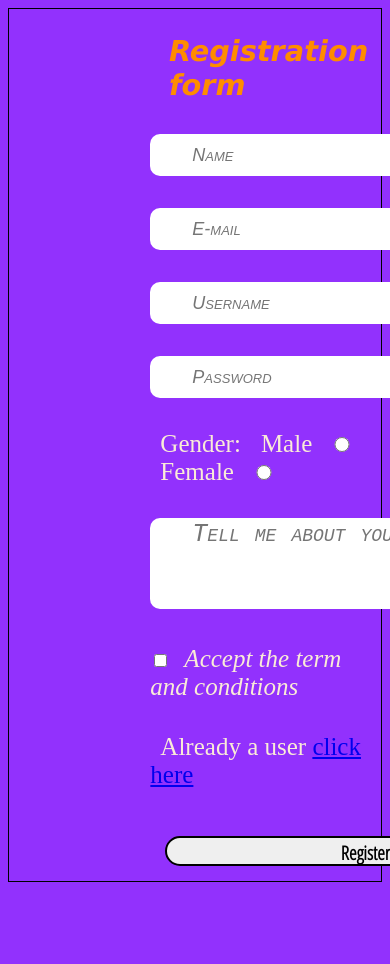
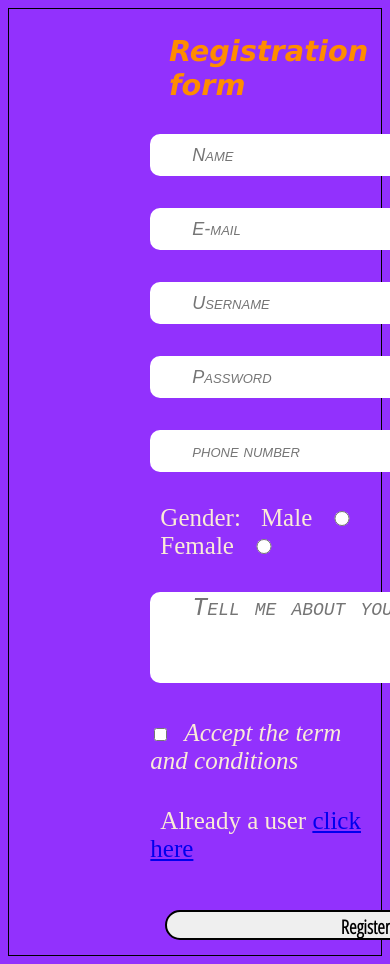
Before and after one commit to yogeshsolanki7999/WEBASSIGNMENT4.github.io, a plain HTML site: page index.html in a window 390 px wide. Shown: the top 964 px of the page. Before the commit the page ends 890 px from the top, so only its background shows below. Drawn offline with Linux system fonts and the light colour scheme.

Commit message:
phone number checked input added

```diff
--- a/index.html
+++ b/index.html
@@ -32,7 +32,11 @@
 
 <div  class="b">
     <input  class="input" type="password" placeholder="Password" maxlength="10" required title="8-didit password required">
-</div  class="b">
+</div  >
+
+<div  class="b">
+    <input  class="input" type="number" placeholder="phone number" maxlength="10" required title="contact number" checked>
+</div  >
 
 <div class="b">
     <span >Gender:</span><span>Male</span><input class="rad" name="rad" type="radio">
```
